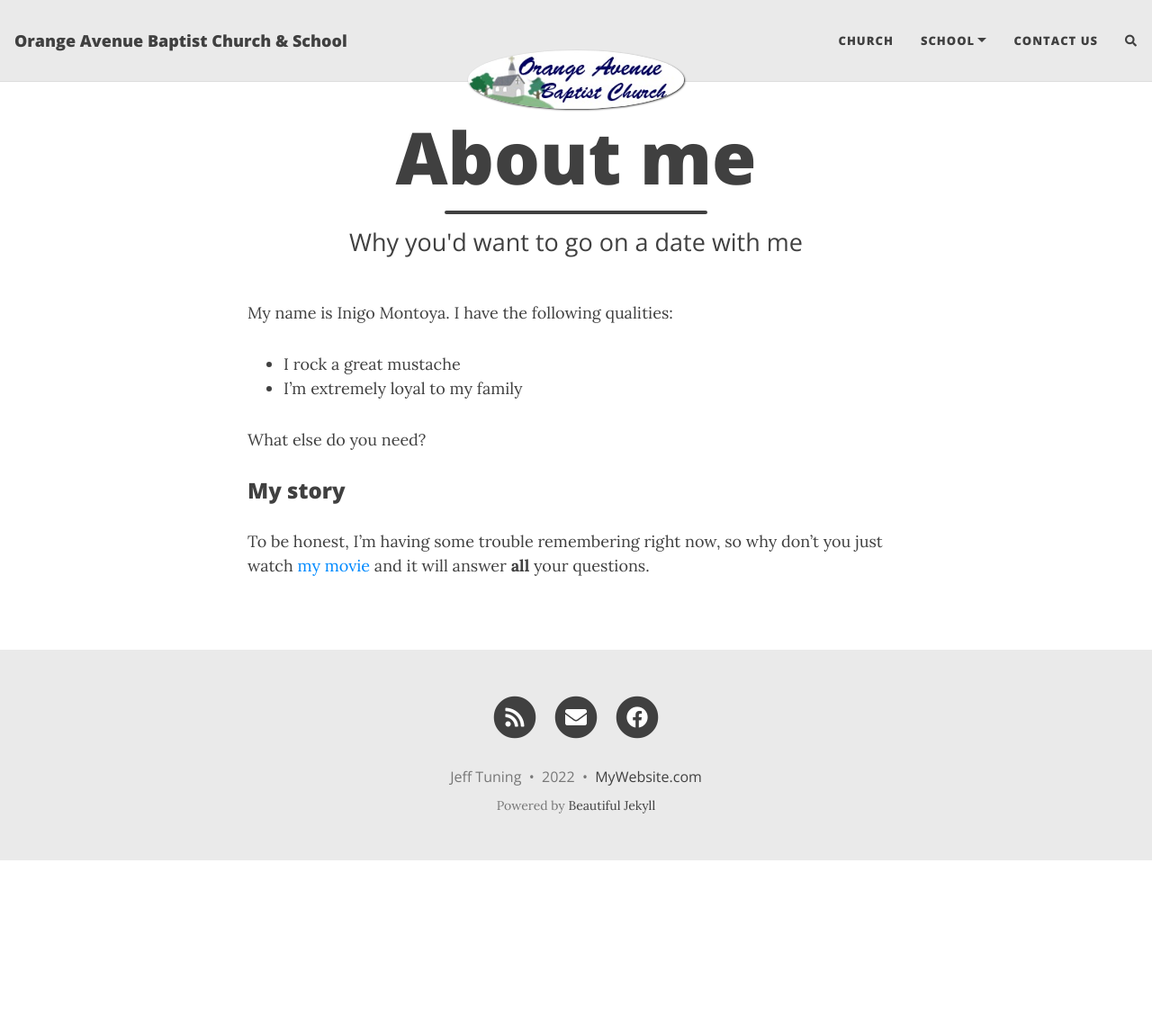
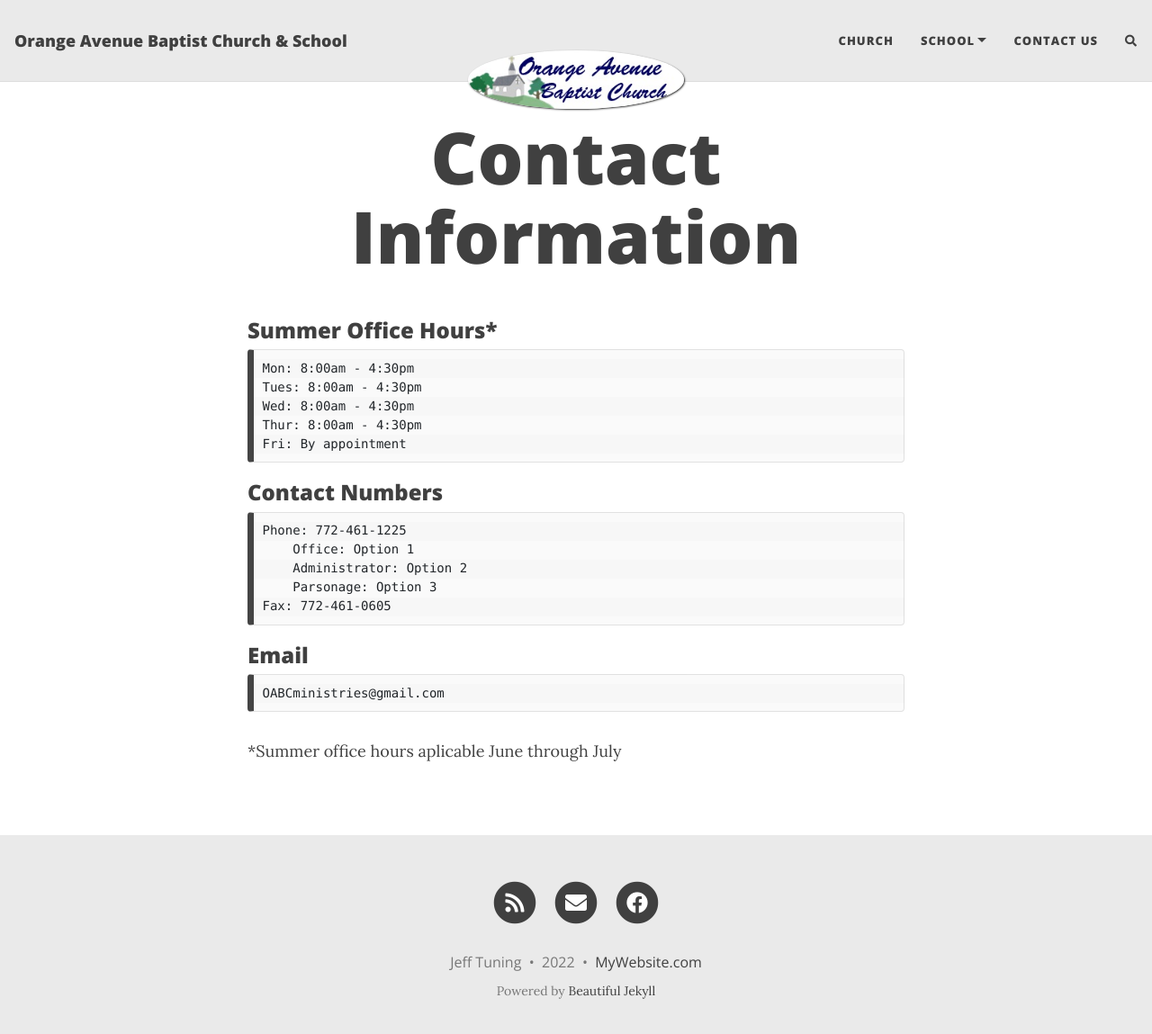
Before and after one commit to techdouttech/oabc-website, a Jekyll site: the page built from contact.md, in a window 1280 px wide and 1162 px high. Shown: the top 1149 px of the window at 90% size. Built offline with Jekyll 4.4.1, drawn with Linux system fonts in a browser that asks for light colours; nearby versions of some CDN libraries; comment, search, counter and statistics services are not loaded.

Commit message:
Contact, Convention, Handbook, and School page

```diff
--- a/contact.md
+++ b/contact.md
@@ -1,17 +1,25 @@
 ---
 permalink: /contact/
 layout: page
-title: About me
-subtitle: Why you'd want to go on a date with me
+title: Contact Information
+subtitle:
 ---
 
-My name is Inigo Montoya. I have the following qualities:
+### Summer Office Hours*
+    Mon: 8:00am - 4:30pm
+    Tues: 8:00am - 4:30pm
+    Wed: 8:00am - 4:30pm
+    Thur: 8:00am - 4:30pm
+    Fri: By appointment
 
-- I rock a great mustache
-- I'm extremely loyal to my family
+### Contact Numbers
+    Phone: 772-461-1225
+        Office: Option 1
+        Administrator: Option 2
+        Parsonage: Option 3
+    Fax: 772-461-0605
 
-What else do you need?
+### Email
+    OABCministries@gmail.com
 
-### My story
-
-To be honest, I'm having some trouble remembering right now, so why don't you just watch [my movie](https://en.wikipedia.org/wiki/The_Princess_Bride_%28film%29) and it will answer **all** your questions.
+*Summer office hours aplicable June through July
```
Also changed, not shown: convention.md (+5 -0 lines), handbook.md (+3 -12 lines), school.md (+3 -12 lines).
